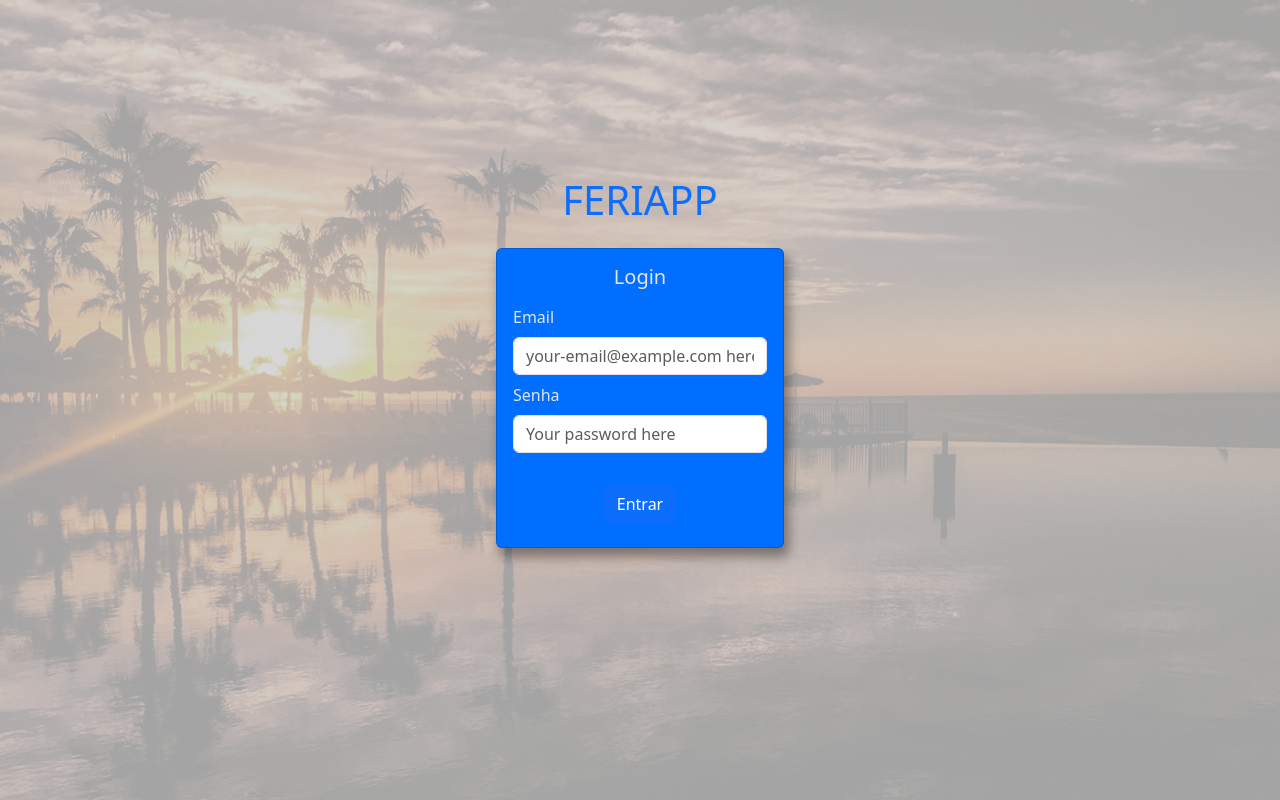
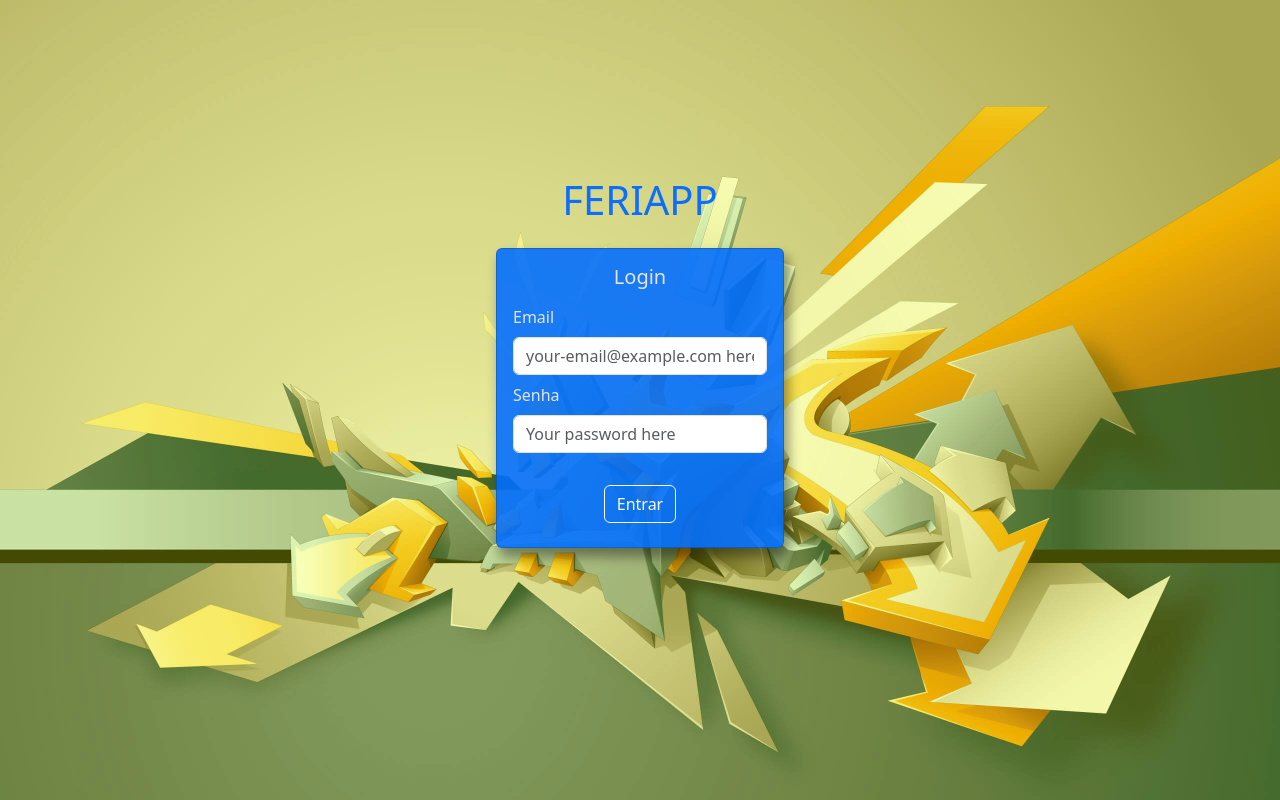
Before and after one commit to Gustavo-Ennes/feriappVue, a Vue app: page /login in a window 1280 px wide. Built offline with nearby package versions, Linux system fonts and the light colour scheme; no server answers.

Commit message:
Tooltips and background image

```diff
--- a/assets/app.scss
+++ b/assets/app.scss
@@ -3,10 +3,11 @@ body {
   margin: 0;
   padding: 0;
   overflow-x: hidden;
+  background: url(./loginCover.jpg) center center repeat-y;
 
   .card {
     box-shadow: 4px 8px 12px 1px #00000063;
-    background-color: #006eff;
+    background-color: #006effe3;
     color: rgb(228, 228, 228);
   }
 
--- a/src/App.vue
+++ b/src/App.vue
@@ -1,6 +1,8 @@
 <template>
   <AppBar v-if="$store.state.user" @search-requested="handleSearch" />
-  <router-view />
+  <div class="blur">
+    <router-view />
+  </div>
   <LoadingFrame v-if="$store.state.loading" />
   <JustificationModal />
   <GeneralToast
@@ -27,17 +29,31 @@ export default {
   },
   methods: {
     handleSearch(searchTerm: string): void {
-      this.$router.push({name: 'search', params: { searchTerm}})
+      this.$router.push({ name: "search", params: { searchTerm } });
     },
     enableTooltipsEverywhere() {
       const tooltipTriggerList = [].slice.call(
         document.querySelectorAll('[data-bs-toggle="tooltip"]')
       );
       tooltipTriggerList.map(function (tooltipTriggerEl) {
-        return new Tooltip(tooltipTriggerEl);
+        if (!(tooltipTriggerEl as any)._tooltip) {
+          const tooltip = new Tooltip(tooltipTriggerEl);
+          (tooltipTriggerEl as any)._tooltip = tooltip;
+          (tooltipTriggerEl as HTMLElement).addEventListener("remove", () => {
+            tooltip.dispose();
+          });
+          return tooltip;
+        }
       });
     },
   },
   components: { LoadingFrame, AppBar, GeneralToast, JustificationModal },
 };
 </script>
+
+<style lang="scss">
+#app {
+  background: rgba(255, 255, 255, 0.9) !important;
+  min-height: 100vh;
+}
+</style>
--- a/src/routes/login/Login.vue
+++ b/src/routes/login/Login.vue
@@ -41,7 +41,7 @@
                   data-bs-placement="top"
                   :title="`Você tentará entrar no sistema`"
                   @click="login"
-                  class="btn btn-primary my-2"
+                  class="btn btn-outline-light my-2"
                 >
                   Entrar
                 </button>
@@ -107,7 +107,7 @@ export default {
   background-size: cover;
 }
 .blur {
-  background-color: rgba(206, 206, 206, 0.801);
+  background-color: rgba(229, 255, 0, 0.288);
   display: flex;
   align-items: center;
   justify-content: center;
--- a/src/routes/vacation/components/vacationTabs/VacationCard.vue
+++ b/src/routes/vacation/components/vacationTabs/VacationCard.vue
@@ -2,7 +2,10 @@
   <div class="card" :id="`vacation-card-${vacation._id}`">
     <div class="card-body">
       <h5 class="card-title text-light">{{ computedDate }}</h5>
-      <h6 class="card-subtitle mb-2 text-warning">
+      <h6
+        class="card-subtitle mb-2 text-warning d-block text-truncate text-center"
+        :style="{ maxWidth: '170px', margin: 'auto' }"
+      >
         {{ capitalizeName(vacation.worker.name) }}
       </h6>
       <p class="card-text">
@@ -119,6 +122,12 @@ route-link {
 a {
   color: #ddd !important;
 }
+.card {
+  height: 200px;
+  &-text {
+    margin-top: 10%;
+  }
+}
 </style>
 
 // TOOD test the vacations
--- a/src/routes/vacation/components/vacationTabs/VacationTabBody.vue
+++ b/src/routes/vacation/components/vacationTabs/VacationTabBody.vue
@@ -6,18 +6,23 @@
     :aria-labelledby="`${type}-tab`"
   >
     <div class="m-3 p-3">
-      <div class="row justify-content-center gap-1" v-if="vacations.length">
+      <div
+        class="row justify-content-center align-items-start g-1"
+        v-if="vacations.length"
+      >
         <div
           v-for="vacation in vacations"
           :key="vacation._id"
-          class="col-12 col-sm-6 col-md-4 col-lg-3"
+          class="col-xs-8 col-sm-8 col-md-4 col-lg-3"
         >
+          <div class="d-flex justify-content-center">
             <VacationCard
               :title="title"
               :vacation="vacation"
               :handleEdit="handleEdit"
               :handleDelete="handleDelete"
             />
+          </div>
         </div>
       </div>
       <h4 class="text-center" v-else>Não há trabalhadores aqui.</h4>
--- a/src/routes/workers/components/WorkerTable/WorkerTable.vue
+++ b/src/routes/workers/components/WorkerTable/WorkerTable.vue
@@ -19,6 +19,7 @@
                 name: 'worker',
                 params: { _id: worker._id },
               }"
+              class="d-block text-truncate"
               >{{ capitalizeName(worker.name) }}</router-link
             >
           </td>
```
Also changed, not shown: assets/loginCover.jpg. Lines whose indentation alone changed are shown as unchanged.
